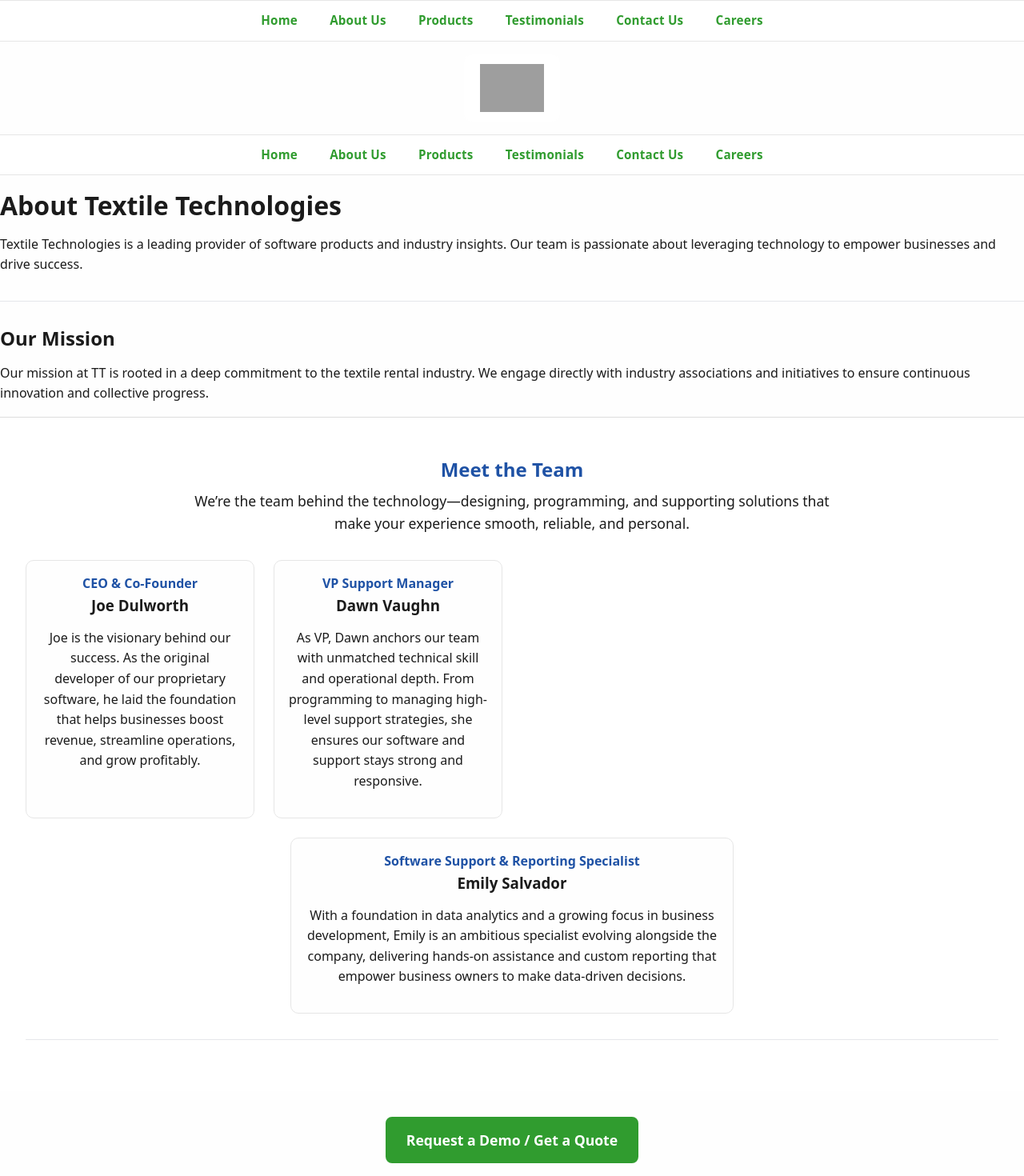
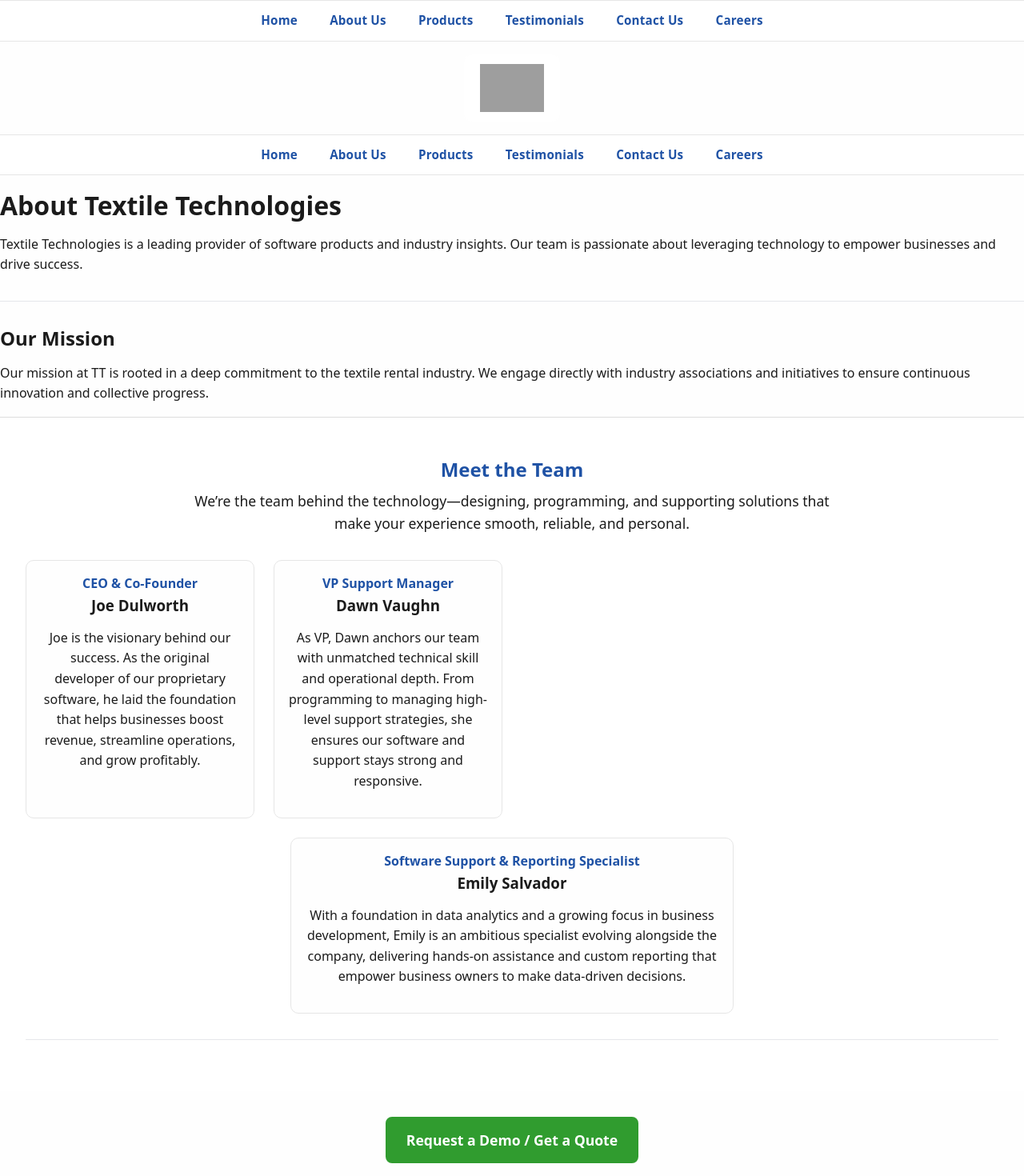
Before and after one commit to EsalvadorIT/TextileTechnologies.github.io, a Jekyll site: the page built from about.md, in a window 1280 px wide. Shown: the whole page at 80% size. Built offline with Jekyll 4.4.1, drawn with Linux system fonts in a browser that asks for light colours; grey boxes are pictures that could not be loaded.

Commit message:
Update custom.css
removed broken block
cayman header override
fixed variables
getting top nav polished

```diff
--- a/assets/css/custom.css
+++ b/assets/css/custom.css
@@ -9,20 +9,32 @@
 }
 
 /* Header (Cayman uses a big colored header) */
-header.page-header {
+header.page-header,
+.page-header {
   background: linear-gradient(120deg, var(--brand-blue), var(--brand-green)) !important;
   color: var(--brand-white) !important;
+  background-image: none !important;
 }
 
-/* Site title & tagline (in the header) */
+/* Site title & tagline (in the Cayman header) */
 .project-name,
 .project-tagline {
   color: var(--brand-white) !important;
 }
 
-/* Links */
-a { color: var(--brand-green) !important; }
-a:hover { color: var(--brand-blue) !important; }
+/* Body */
+body {
+  background: var(--brand-white) !important;
+  color: #1b1b1b !important;
+}
+
+/* Links (Global) */
+a {
+  color: var(--brand-green) !important;
+}
+a:hover {
+  color: var(--brand-blue) !important;
+}
 
 /* Buttons (if you use .btn links) */
 .btn, .button, .site-button {
@@ -34,20 +46,19 @@ a:hover { color: var(--brand-blue) !important; }
   background: var(--brand-blue) !important;
 }
 
-
-/* Body */
-body {
-  background: var(--brand-white) !important;
-  color: #1b1b1b !important;
+/* Reveal animation (if used on pages) */
+.reveal {
+  opacity: 0;
+  transform: translateY(14px);
+  transition: opacity 600ms ease, transform 600ms ease;
 }
-/* assets/css/custom.css */
-:root{
-     #1e6bb8 is the Cayman theme link blue and a good default. */
-   --brand-blue:  #1f52a5;
+.reveal.visible {
+  opacity: 1;
+  transform: translateY(0);
 }
 
-/* Simple solid line */
-.tt-divider{
+/* Divider line */
+.tt-divider {
   border: 0;
   display: block;
   height: 3px;
@@ -58,84 +69,87 @@ body {
 }
 
 /* Optional: subtle fade from blue to transparent */
-.tt-divider.fade{
+.tt-divider.fade {
   height: 2px;
   background: linear-gradient(to right, var(--brand-blue), transparent 70%);
 }
 
 /* Optional: thin rule */
-.tt-divider.thin{
+.tt-divider.thin {
   height: 1px;
   opacity: 0.7;
 }
-/* Solid green CTA, white text (overrides global link colors) */
-.btn-demo{
-  display:inline-block;
-  padding:.8rem 1.5rem;
-  border-radius:8px;
-  font-weight:700;
-  font-size:1.1rem;
-  text-decoration:none;
-  background: var(--brand);        /* #309c2f */
-  border:2px solid var(--brand);
-  color:#fff !important;           /* stay white even with global a{} rules */
+
+/* Demo Button (Solid green CTA, white text) */
+.btn-demo {
+  display: inline-block;
+  padding: 0.8rem 1.5rem;
+  border-radius: 8px;
+  font-weight: 700;
+  font-size: 1.1rem;
+  text-decoration: none;
+  background: var(--brand-green);
+  border: 2px solid var(--brand-green);
+  color: #fff !important; /* override global link colors */
 }
 .btn-demo:link,
 .btn-demo:visited,
 .btn-demo:hover,
 .btn-demo:active,
-.btn-demo:focus{
-  color:#fff !important;           /* stay white in all states */
-  text-decoration:none;
+.btn-demo:focus {
+  color: #fff !important;
+  text-decoration: none;
 }
 .btn-demo:hover,
-.btn-demo:focus{
-  background: var(--brand-600);    /* darker green on hover */
-  border-color: var(--brand-600);
+.btn-demo:focus {
+  background: #247a24;       /* darker green on hover */
+  border-color: #247a24;
 }
+
 /* Team grid */
-.team-grid{
-  display:grid;
-  gap:1.5rem;
-  grid-template-columns:repeat(auto-fit, minmax(260px, 1fr));
-  margin-top:1rem;
+.team-grid {
+  display: grid;
+  gap: 1.5rem;
+  grid-template-columns: repeat(auto-fit, minmax(260px, 1fr));
+  margin-top: 1rem;
 }
 
 /* Team cards */
-.team-card{
-  background:#fefefe;
-  border:1px solid #e6e6e6;
-  border-radius:10px;
-  padding:1rem;
+.team-card {
+  background: #fefefe;
+  border: 1px solid #e6e6e6;
+  border-radius: 10px;
+  padding: 1rem;
 }
 
-/* Center */
-.team-emily{
-  grid-column:1 / -1;       /* span the full row */
-  justify-self:center;      /* center the card itself */
-  max-width:520px;          /* keep it a nice readable width */
+/* Center Emily card */
+.team-emily {
+  grid-column: 1 / -1; /* span the full row */
+  justify-self: center;
+  max-width: 520px;
 }
 
-/* Mobile: let Emily fill the width */
-@media (max-width:640px){
-  .team-emily{ max-width:none; }
+/* Mobile: let Emily fill width */
+@media (max-width: 640px) {
+  .team-emily { max-width: none; }
 }
 
-
-
 /* Footer — blue background, white links */
-footer, .site-footer{
-  background: var(--brand-blue) !important; /* e.g., #1f52a5 */
-  color:#fff !important;
-  border-top:none !important;
+footer, .site-footer {
+  background: var(--brand-blue) !important;
+  color: #fff !important;
+  border-top: none !important;
 }
 
-footer a, .site-footer a, .site-footer-credits{
-  color:#fff !important;                /* readable on blue */
+footer a,
+.site-footer a,
+.site-footer-credits {
+  color: #fff !important;
 }
 
-footer a:hover, .site-footer a:hover{
-  color:#fff !important;
+footer a:hover,
+.site-footer a:hover {
+  color: #fff !important;
   text-decoration: underline;
 }
 
@@ -149,7 +163,7 @@ footer a:hover, .site-footer a:hover{
 }
 
 .top-nav a {
-  color: #1f52a5;
+  color: var(--brand-blue) !important; /* overrides global a{} !important */
   margin: 0 18px;
   text-decoration: none;
   font-weight: 600;
@@ -158,6 +172,6 @@ footer a:hover, .site-footer a:hover{
 }
 
 .top-nav a:hover {
-  color: #309c2f;
+  color: var(--brand-green) !important;
   text-decoration: underline;
 }
```
